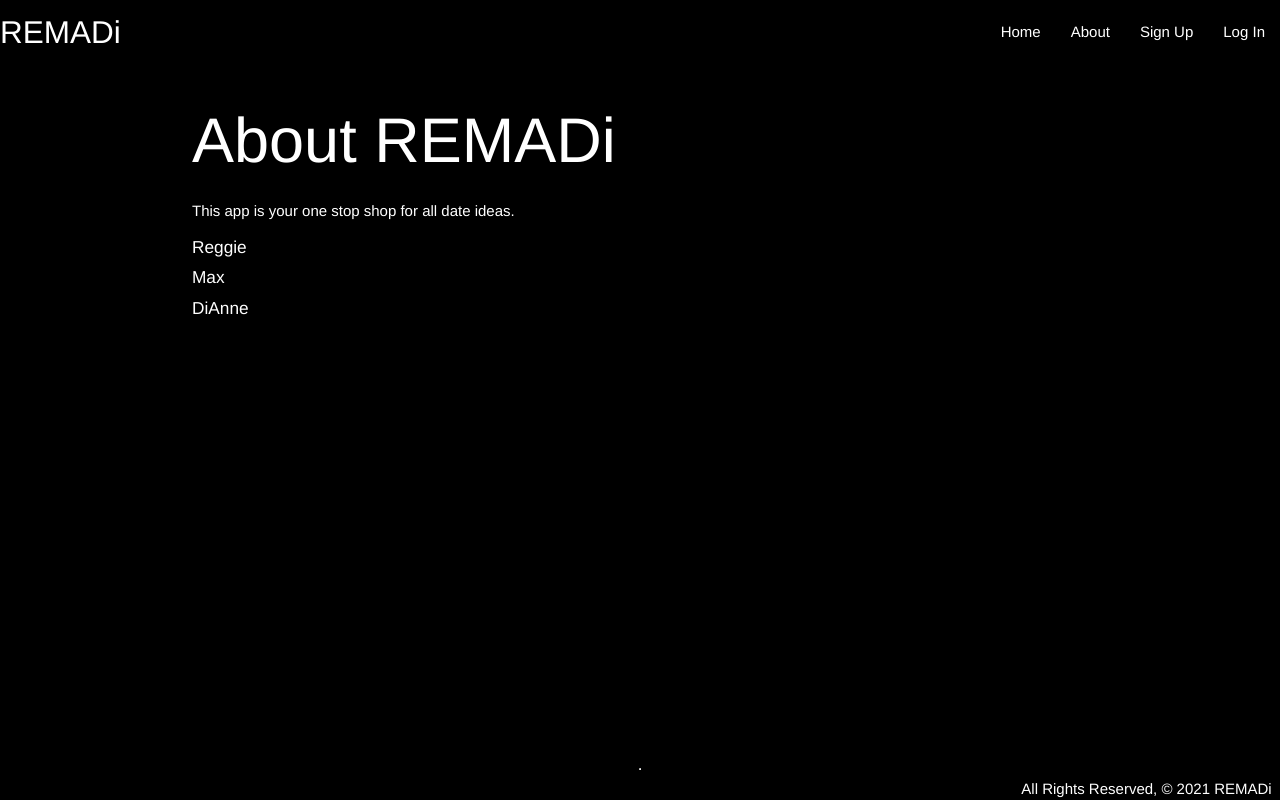
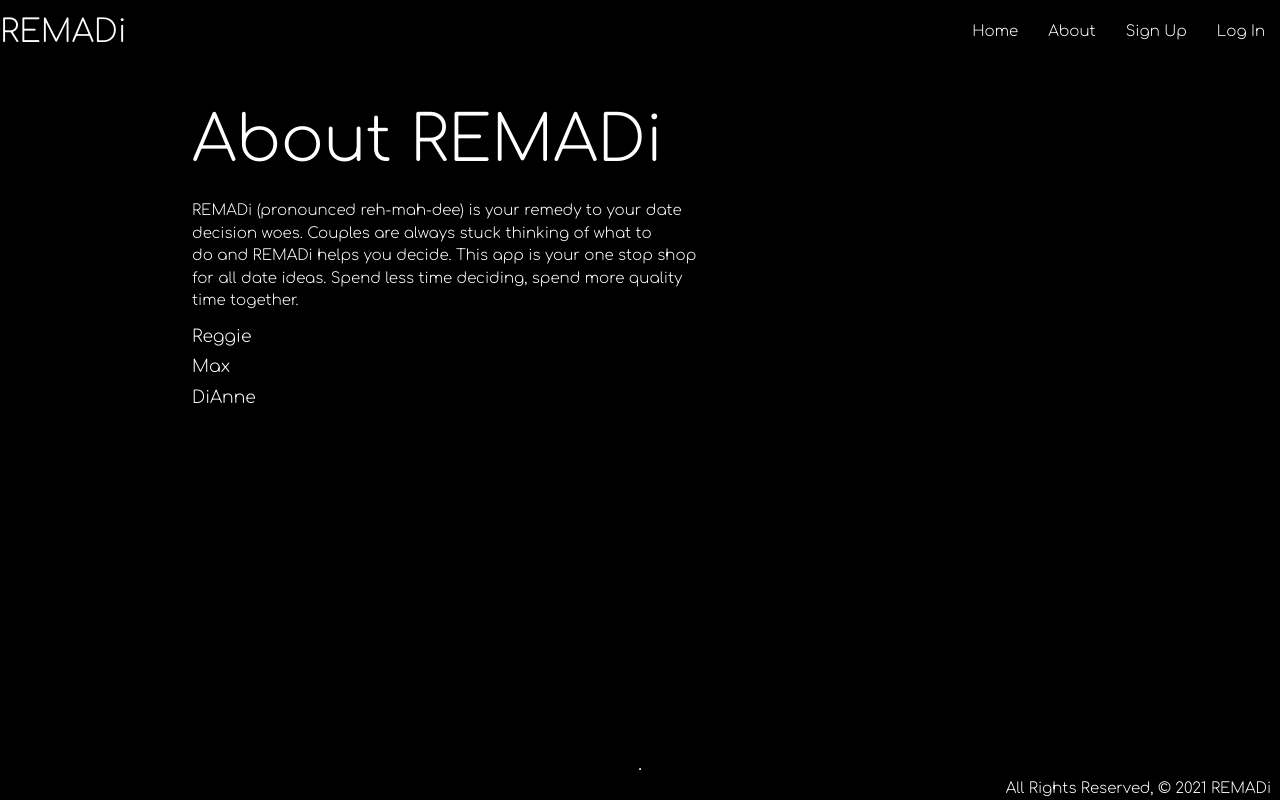
Before and after one commit to mantezana1998/remadi, a Django app: page /about/ in a window 1280 px wide. Run offline with Django 3.2, Linux system fonts and the light colour scheme.

Commit message:
update about and font.

```diff
--- a/main_app/static/css/style.css
+++ b/main_app/static/css/style.css
@@ -4,7 +4,7 @@ body{
     display: flex;
     min-height: 100vh;
     flex-direction: column;
-    font-family: helvetica;
+    font-family: 'Comfortaa', cursive;
 }
 
 nav {
--- a/main_app/templates/about.html
+++ b/main_app/templates/about.html
@@ -1,7 +1,11 @@
 {% extends 'base.html' %}
 {% block content %}
     <h1>About REMADi</h1>
-    <p>This app is your one stop shop for all date ideas.</p>
+    <p>REMADi (pronounced reh-mah-dee) is your remedy to your date <br>
+    decision woes. Couples are always stuck thinking of what to <br>
+    do and REMADi helps you decide. This app is your one stop shop <br>
+    for all date ideas. Spend less time deciding, spend more quality <br>
+    time together.</p>
     <h6>Reggie</h6>
     <h6>Max</h6>
     <h6>DiAnne</h6>
--- a/main_app/templates/base.html
+++ b/main_app/templates/base.html
@@ -9,6 +9,9 @@
   <link rel="stylesheet" href="https://cdnjs.cloudflare.com/ajax/libs/materialize/1.0.0/css/materialize.min.css">
   <link rel="stylesheet" type="text/css" href="{% static 'css/style.css' %}">
   <script src="https://cdnjs.cloudflare.com/ajax/libs/materialize/1.0.0-beta/js/materialize.min.js"></script>
+  <link rel="preconnect" href="https://fonts.googleapis.com">
+<link rel="preconnect" href="https://fonts.gstatic.com" crossorigin>
+<link href="https://fonts.googleapis.com/css2?family=Comfortaa:wght@300&display=swap" rel="stylesheet">
 </head>
 <body>
   <header class="navbar-fixed">
```
Also changed, not shown: main_app/templates/dates/my_dates.html (+17 -6 lines).
